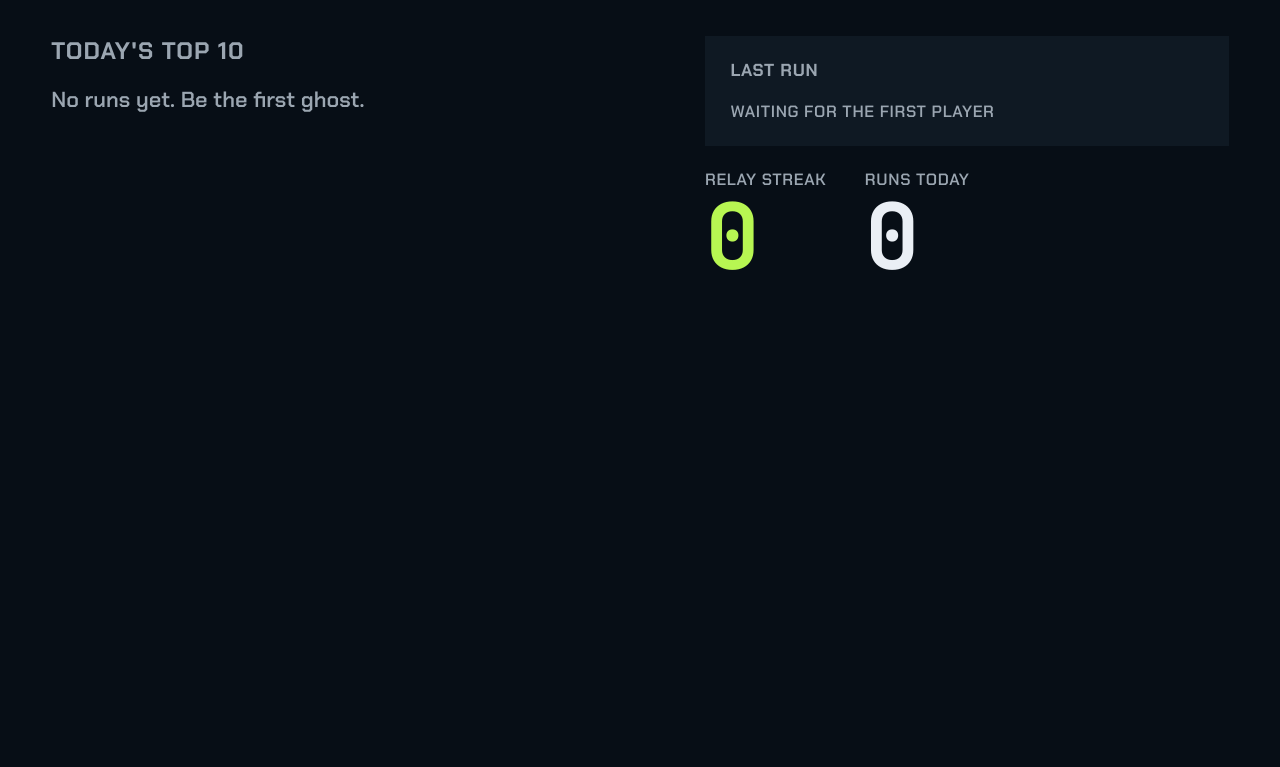
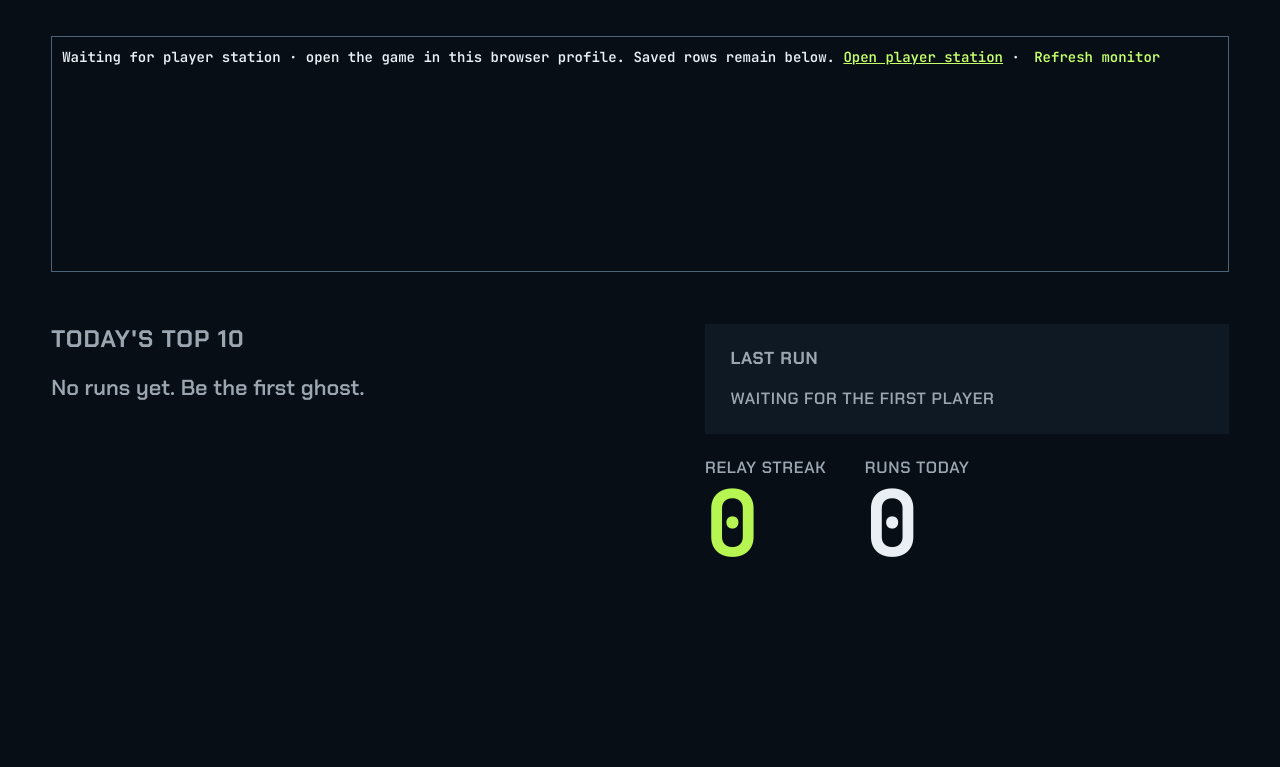
Before and after one commit to RealCloudyPanda/Cloud9-x-JetBrains-Hackathon, a website built with Vite: page leaderboard.html in a window 1280 px wide. Built offline with nearby package versions, Linux system fonts and the light colour scheme.

Commit message:
feat: show spectator connection health and recovery controls

```diff
--- a/src/leaderboard/main.ts
+++ b/src/leaderboard/main.ts
@@ -4,7 +4,7 @@ import '@fontsource/jetbrains-mono/600.css';
 import '@fontsource/jetbrains-mono/700.css';
 import './style.css';
 import { dateKey, loadMeta, loadRuns, topRuns, META_KEY, RUNS_PREFIX } from '../booth/storage';
-import { LIVE_KEY, loadLiveRun, openChannel } from '../booth/broadcast';
+import { LIVE_KEY, STATUS_KEY, loadBoothStatus, loadLiveRun, openChannel } from '../booth/broadcast';
 import { formatDelta, formatTime } from '../sim/splits';
 
 import { MemoryKV } from '../booth/memoryKv';
@@ -22,7 +22,13 @@ function sampleKv(): KV {
   kv.setItem(META_KEY, JSON.stringify({ currentDay: day, runCounter: runs.length, relayStreak: 3, bestStreak: 4, settings: {} }));
   return kv;
 }
-const store: KV = SAMPLE ? sampleKv() : localStorage;
+let storageAvailable = true;
+function monitorStore(): KV {
+  if (SAMPLE) return sampleKv();
+  try { const store = window.localStorage; store.getItem(META_KEY); return store; }
+  catch { storageAvailable = false; return new MemoryKV(); }
+}
+const store = monitorStore();
 const LABELS = ['G1', 'G2', 'G3', 'G4', 'G5', 'FIN'];
 let lastTopId = '';
 
@@ -58,7 +64,12 @@ function render(): void {
   } else {
     now = `<section class="panel now"><h2>Last run</h2><div class="label">Waiting for the first player</div></section>`;
   }
-  root.innerHTML = `${SAMPLE ? '<div class="sample">SAMPLE MODE · MADE-UP ROWS FOR PREVIEW</div>' : ''}
+  const station = SAMPLE ? null : loadBoothStatus(store);
+  const connection = !storageAvailable ? 'Storage unavailable · open the player page in a browser profile that permits local storage.'
+    : station?.state === 'hidden' ? 'Player page hidden · return it to the foreground to play.'
+    : station ? `Player station connected · ${station.state.toUpperCase()}`
+    : 'Waiting for player station · open the game in this browser profile. Saved rows remain below.';
+  root.innerHTML = `${SAMPLE ? '<div class="sample">SAMPLE MODE · MADE-UP ROWS FOR PREVIEW</div>' : `<div class="connection" role="status">${esc(connection)} <a href="./">Open player station</a> · <button id="refresh">Refresh monitor</button></div>`}
     <section><h1>Today's top 10</h1><ol>${rows}</ol></section>
     <section>${now}
       <div class="stats">
@@ -66,14 +77,15 @@ function render(): void {
         <div><div class="label">Runs today</div><div class="big" style="color:var(--text)">${meta.runCounter}</div></div>
       </div>
     </section>`;
+  document.getElementById('refresh')?.addEventListener('click', render);
 }
 
 if (!SAMPLE) {
   openChannel()?.addEventListener('message', render);
   window.addEventListener('storage', (e) => {
-    if (e.storageArea === store && (!e.key || e.key === META_KEY || e.key === LIVE_KEY || e.key.startsWith(RUNS_PREFIX))) render();
+    if (e.storageArea === store && (!e.key || e.key === META_KEY || e.key === LIVE_KEY || e.key === STATUS_KEY || e.key.startsWith(RUNS_PREFIX))) render();
   });
   document.addEventListener('visibilitychange', () => !document.hidden && render());
-  setInterval(render, 5000);
+  setInterval(render, 2000);
 }
 render();
--- a/src/leaderboard/style.css
+++ b/src/leaderboard/style.css
@@ -31,3 +31,7 @@ li.fresh { animation: fresh 900ms cubic-bezier(0.23, 1, 0.32, 1); }
 .stats { display: flex; gap: 3vw; }
 @media (prefers-reduced-motion: reduce) { li.fresh { animation: none; } }
 .sample { position: fixed; right: 4vw; bottom: 3vh; color: var(--orange); font-size: 0.6em; letter-spacing: 0.04em; }
+
+.connection { grid-column: 1 / -1; color: var(--text); font: 14px "JetBrains Mono", monospace; padding: 10px; border: 1px solid #4c6378; }
+.connection a, .connection button { color: #c5ff69; background: transparent; border: 0; font: inherit; }
+.connection :focus-visible { outline: 3px solid #c5ff69; }
```
